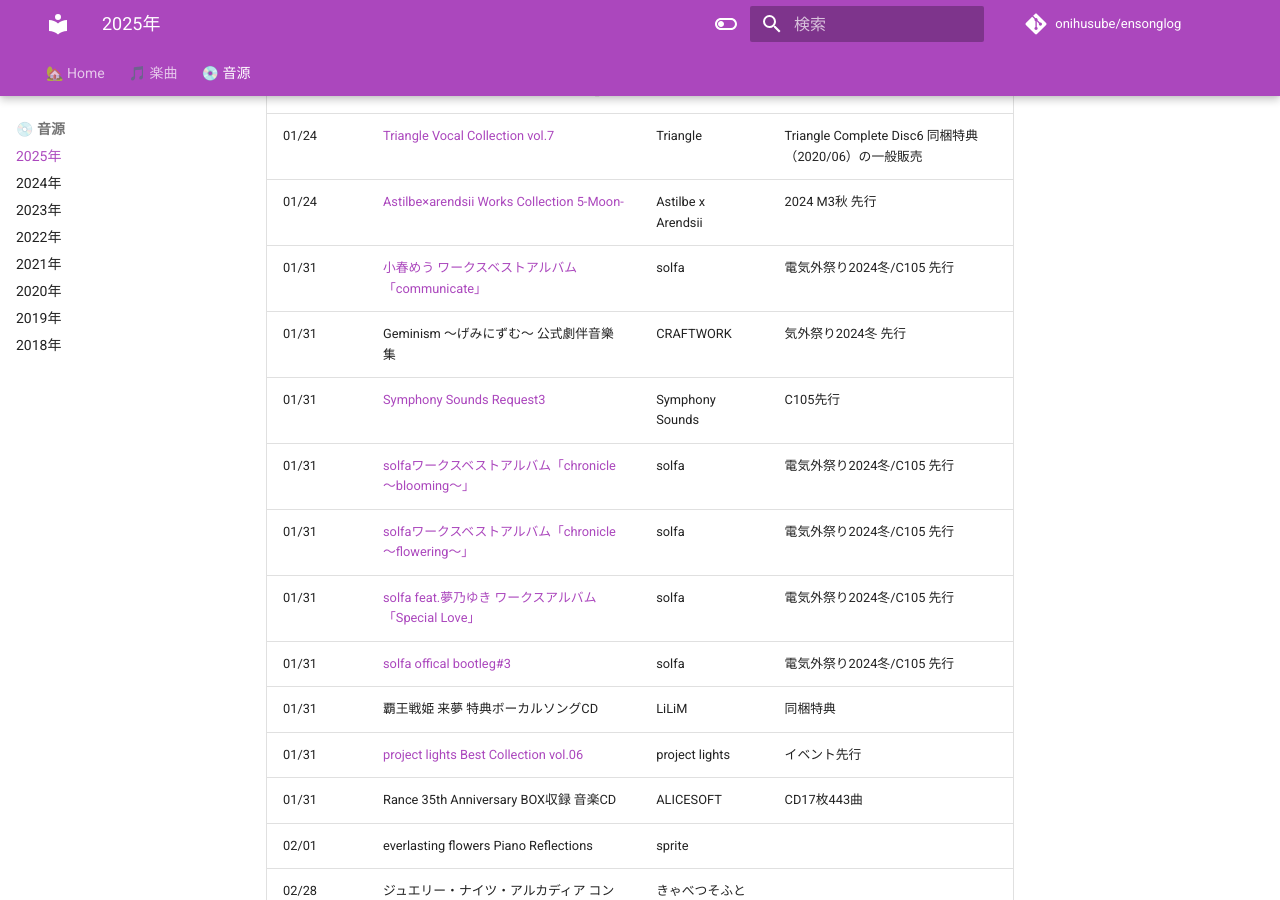
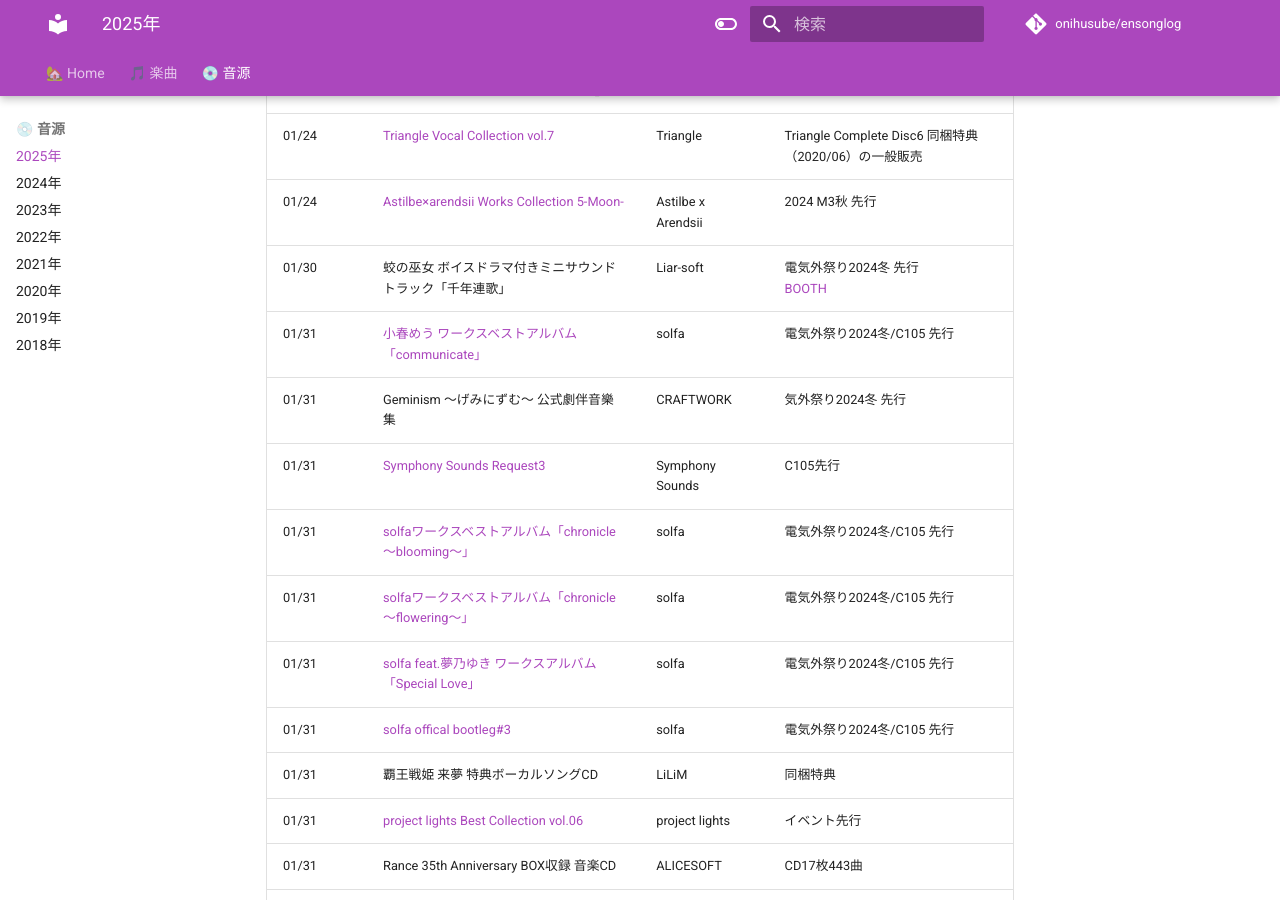
Before and after one commit to onihusube/ensonglog, an MkDocs documentation site: the page built from docs/2025/音源.md, in a window 1280 px wide and 900 px high, scrolled down 485 px. Built offline with MkDocs 1.6.1 and Material for MkDocs 9.7.7, drawn with Linux system fonts in a browser that asks for light colours; comment, search, counter and statistics services are not loaded.

Commit message:
蛟の巫女サントラ追記

```diff
--- a/docs/2025/音源.md
+++ b/docs/2025/音源.md
@@ -13,6 +13,7 @@
 | 01/23 | 制服カノジョ2 OP主題歌&EDキャラソンミニアルバムCD 「＃ガチコイソング」 | エンターグラム | せりか初恋BOX/ガチ恋BOX 特典 |
 | 01/24 | [Triangle Vocal Collection vol.7](./%E9%9F%B3%E6%BA%90%E5%80%8B%E5%88%A5/Triangle%20Vocal%20Collection%20vol.7.md) | Triangle | Triangle Complete Disc6 同梱特典（2020/06）の一般販売 |
 | 01/24 | [Astilbe×arendsii Works Collection 5-Moon-](../2024/%E9%9F%B3%E6%BA%90%E5%80%8B%E5%88%A5/Astilbe%C3%97arendsii%20Works%20Collection%205-Moon-.md) | Astilbe x Arendsii | 2024 M3秋 先行 |
+| 01/30 | 蛟の巫女 ボイスドラマ付きミニサウンドトラック「千年連歌」 | Liar-soft | 電気外祭り2024冬 先行</br> [BOOTH](https://liar-soft.booth.pm/items/6525388) |
 | 01/31 | [小春めう ワークスベストアルバム「communicate」](../2024/%E9%9F%B3%E6%BA%90%E5%80%8B%E5%88%A5/communicate.md) | solfa | 電気外祭り2024冬/C105 先行 |
 | 01/31 | Geminism ～げみにずむ～ 公式劇伴音樂集 | CRAFTWORK | 気外祭り2024冬 先行 |
 | 01/31 | [Symphony Sounds Request3](../2024/%E9%9F%B3%E6%BA%90%E5%80%8B%E5%88%A5/Symphony%20Sounds%20Request3.md) | Symphony Sounds | C105先行 |
```
